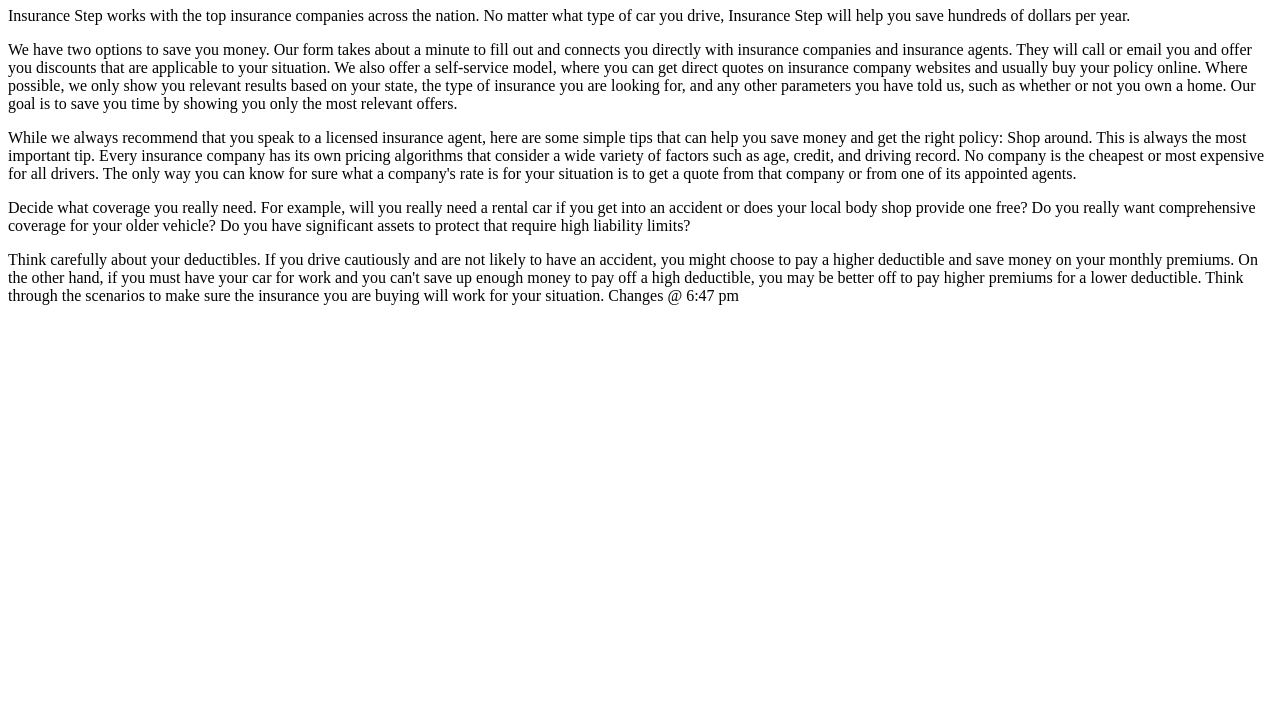
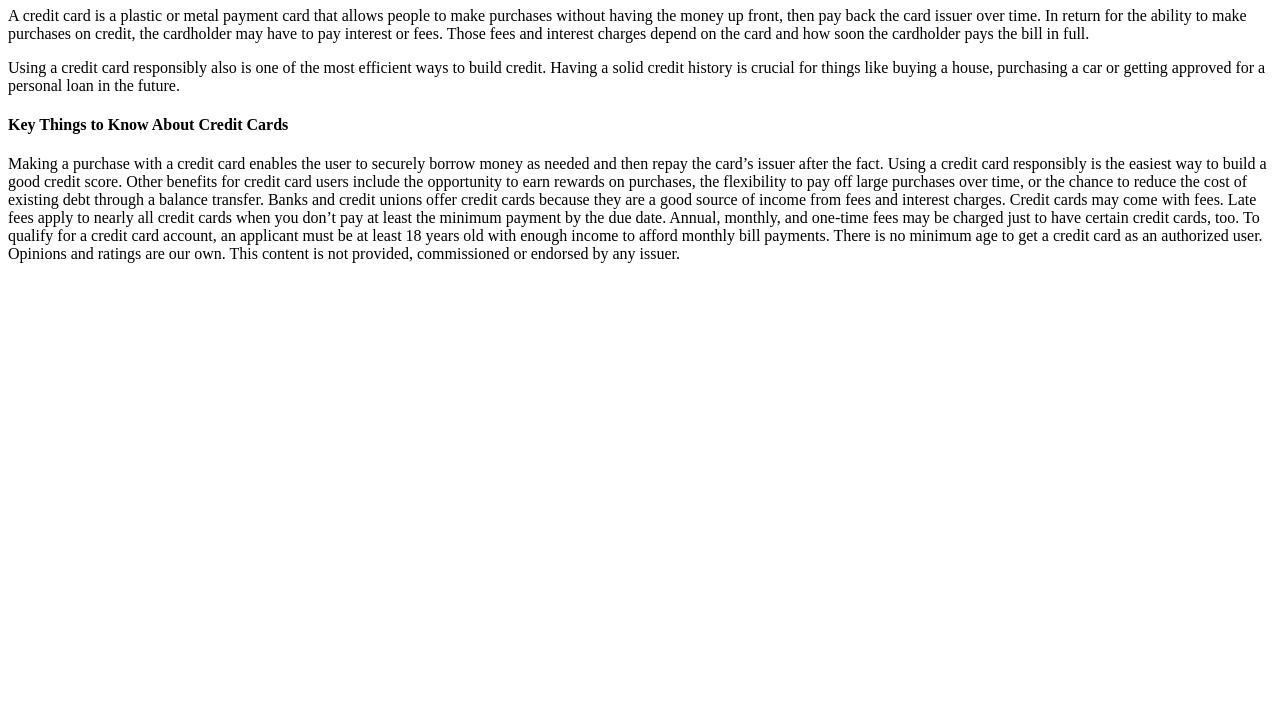
Before and after one commit to rafaped/empowers, a plain HTML site: page index.html in a window 1280 px wide. Shown: the part 73-800 px from the top of the page. Drawn offline with Linux system fonts and the light colour scheme.

Commit message:
Update index.html

```diff
--- a/index.html
+++ b/index.html
@@ -1,34 +1,31 @@
 <!DOCTYPE html>
 <html>
 <body>
-    <h1>Auto Insurance Shopping Tips: The Right Policy
-        for the Lowest Rate
-    </h4>
 
-    <p>Insurance Step works with the top insurance
-        companies across the nation. No matter what
-        type of car you drive, Insurance Step will
-        help you save hundreds of dollars per year.
-    </p>
+    <h1> What is a credit card </h1>
 
-    <p>We have two options to save you money. Our
-        form takes about a minute to fill out and
-        connects you directly with insurance
-        companies and insurance agents. They
-        will call or email you and offer you discounts
-        that are applicable to your situation. We also
-        offer a self-service model, where you can get
-        direct quotes on insurance company websites and
-        usually buy your policy online. Where possible,
-        we only show you relevant results based on your
-        state, the type of insurance you are looking for,
-        and any other parameters you have told us, such as
-        whether or not you own a home. Our goal is to save
-        you time by showing you only the most relevant offers.
-    </p>
+ <p>
+A credit card is a plastic or metal payment card that allows people to make purchases without having the money up front, then pay back the card issuer over time. In return for the ability to make purchases on credit, the cardholder may have to pay interest or fees. Those fees and interest charges depend on the card and how soon the cardholder pays the bill in full.
+ </p>
 
+ <p>
+Using a credit card responsibly also is one of the most efficient ways to build credit. Having a solid credit history is crucial for things like buying a house, purchasing a car or getting approved for a personal loan in the future.
+ </p>
 
-            <script>
+ <h4> Key Things to Know About Credit Cards </h4>
+
+ <p>
+Making a purchase with a credit card enables the user to securely borrow money as needed and then repay the card’s issuer after the fact.
+Using a credit card responsibly is the easiest way to build a good credit score.
+Other benefits for credit card users include the opportunity to earn rewards on purchases, the flexibility to pay off large purchases over time, or the chance to reduce the cost of existing debt through a balance transfer.
+Banks and credit unions offer credit cards because they are a good source of income from fees and interest charges.
+Credit cards may come with fees. Late fees apply to nearly all credit cards when you don’t pay at least the minimum payment by the due date. Annual, monthly, and one-time fees may be charged just to have certain credit cards, too.
+To qualify for a credit card account, an applicant must be at least 18 years old with enough income to afford monthly bill payments.
+There is no minimum age to get a credit card as an authorized user.
+Opinions and ratings are our own. This content is not provided, commissioned or endorsed by any issuer.
+ </p>
+
+ <script>
                 (function(){
                     var d = document.createElement('script');d.async = true;
                     d.addEventListener("load",function(){
@@ -40,44 +37,3 @@
                     d.src = "https://assets.empowers.io/sdk/d/delivery.dev.min.js";document.querySelector('body').appendChild(d);
                 })();
             </script>
-
-
-
-
-    <p>While we always recommend that you speak to a
-        licensed insurance agent, here are some simple
-        tips that can help you save money and get the
-        right policy: Shop around. This is always the
-        most important tip. Every insurance company has
-        its own pricing algorithms that consider a wide
-        variety of factors such as age, credit, and driving
-        record. No company is the cheapest or most expensive
-        for all drivers. The only way you can know for sure
-        what a company's rate is for your situation is to get
-        a quote from that company or from one of its appointed
-        agents.
-    </p>
-
-    <p>Decide what coverage you really need. For example,
-        will you really need a rental car if you get into
-        an accident or does your local body shop provide
-        one free? Do you really want comprehensive coverage
-        for your older vehicle? Do you have significant
-        assets to protect that require high liability limits?
-    </p>
-
-    <p>Think carefully about your deductibles. If you drive
-        cautiously and are not likely to have an accident, you
-        might choose to pay a higher deductible and save money
-        on your monthly premiums. On the other hand, if you must
-        have your car for work and you can't save up enough money
-        to pay off a high deductible, you may be better off to pay
-        higher premiums for a lower deductible. Think through the
-        scenarios to make sure the insurance you are buying will
-        work for your situation.
-
-        Changes @ 6:47 pm
-    </p>
-
-</body>
-</html>
```
